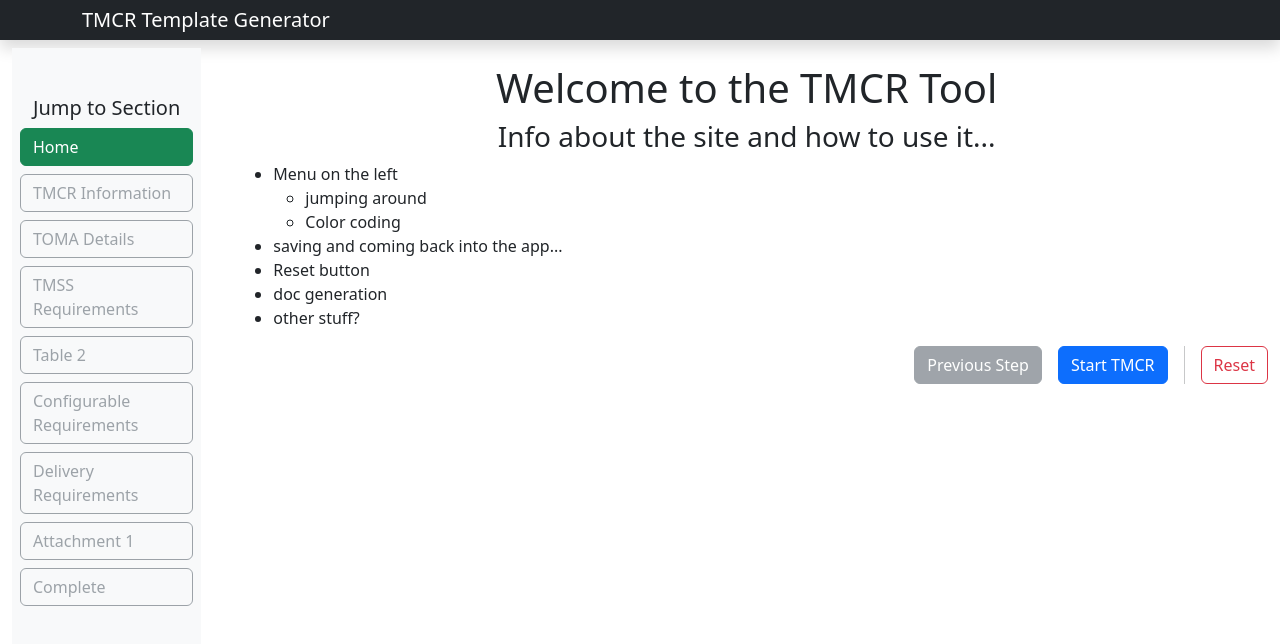
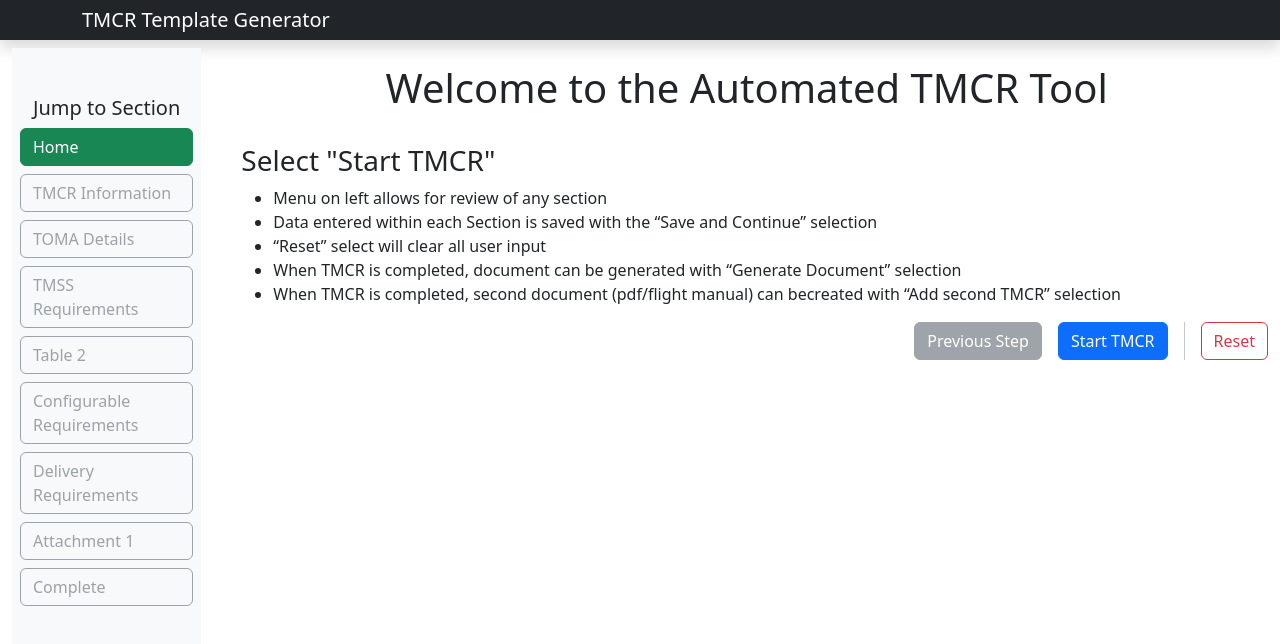
Before and after one commit to OZI-SP-Dev/tmcr, a React (Create React App) app: page / in a window 1280 px wide. Shown: the top 644 px of the page. Built offline with nearby package versions, Linux system fonts and the light colour scheme.

Commit message:
Text updates based on feedback

```diff
--- a/src/Steps/FinalStep.tsx
+++ b/src/Steps/FinalStep.tsx
@@ -6,13 +6,22 @@ export const FinalStep = () => {
   return (
     <div className="m-3">
       <h1>TMCR Template Steps Complete</h1>
-      {globalState.tmcrIndex === 0 &&
-        globalState.wizardOptions.length === 1 && (
-          <h3>
-            You may add a second TMCR, or generate a document based on your
-            inputs.
-          </h3>
-        )}
+      {globalState.tmcrIndex === 0 && globalState.wizardOptions.length === 1 && (
+        <ul className="text-start">
+          <li>
+            When TMCR is completed, document can be generated with “Generate
+            Document” selection
+          </li>
+          <li>
+            When TMCR is completed, second document (pdf/flight manual) can be
+            created with “Add second TMCR” selection
+          </li>
+          <li>
+            When finished with TMCR Template select “Close and Reset” to clear
+            all user input
+          </li>
+        </ul>
+      )}
       {globalState.tmcrIndex === 0 &&
         globalState.wizardOptions.length !== 1 && (
           <h3>Activate the second TMCR in order to generate your document.</h3>
--- a/src/Steps/Preface.tsx
+++ b/src/Steps/Preface.tsx
@@ -1,20 +1,24 @@
 export const Preface = () => {
   return (
     <div className="m-3">
-      <h1>Welcome to the TMCR Tool</h1>
-      <h3>Info about the site and how to use it...</h3>
+      <h1>Welcome to the Automated TMCR Tool</h1>
+      <br />
+      <h3 className="text-start">Select "Start TMCR"</h3>
       <ul className="text-start">
+        <li>Menu on left allows for review of any section</li>
         <li>
-          Menu on the left
-          <ul>
-            <li>jumping around</li>
-            <li>Color coding</li>
-          </ul>
+          Data entered within each Section is saved with the “Save and Continue”
+          selection
         </li>
-        <li>saving and coming back into the app...</li>
-        <li>Reset button</li>
-        <li>doc generation</li>
-        <li>other stuff?</li>
+        <li>“Reset” select will clear all user input</li>
+        <li>
+          When TMCR is completed, document can be generated with “Generate
+          Document” selection
+        </li>
+        <li>
+          When TMCR is completed, second document (pdf/flight manual) can
+          becreated with “Add second TMCR” selection
+        </li>
       </ul>
     </div>
   );
--- a/src/Steps/TOInfo.tsx
+++ b/src/Steps/TOInfo.tsx
@@ -56,7 +56,7 @@ export const TOInfo = () => {
 
       <Form.Group as={Row} className="mb-3" controlId="programModSystemName">
         <Form.Label column sm={2}>
-          System Name
+          Program/System Name
         </Form.Label>
         <Col>
           <Form.Control
```
